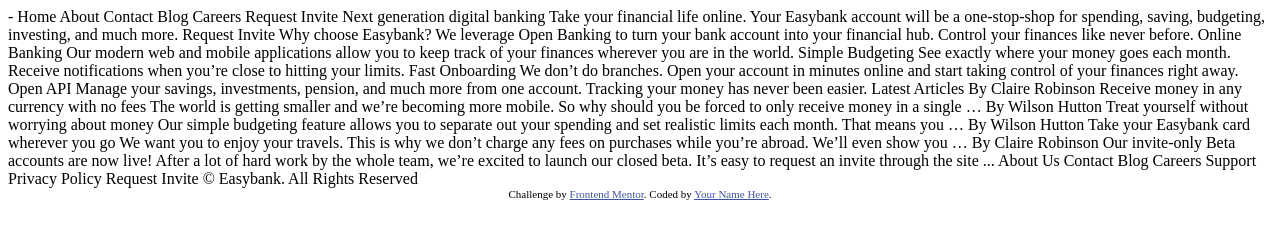
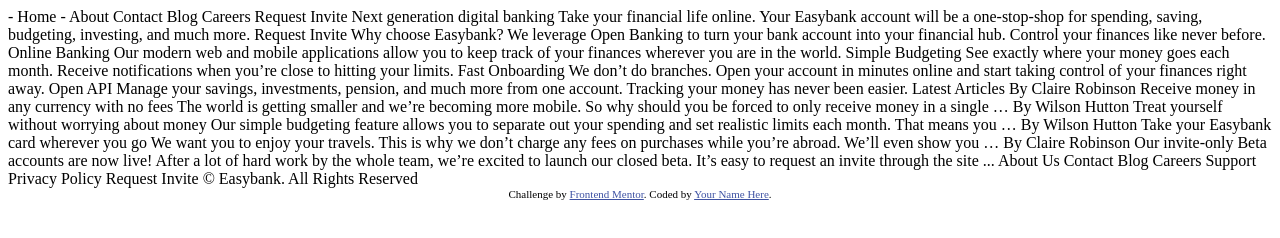
Before and after one commit to bille-code/EasyBank, a plain HTML site: page index.html in a window 1280 px wide. Drawn offline with Linux system fonts and the light colour scheme.

Commit message:
second test commit

```diff
--- a/index.html
+++ b/index.html
@@ -17,7 +17,7 @@
 <body>
 
  - Home
-  About
+-  About
   Contact
   Blog
   Careers
```
